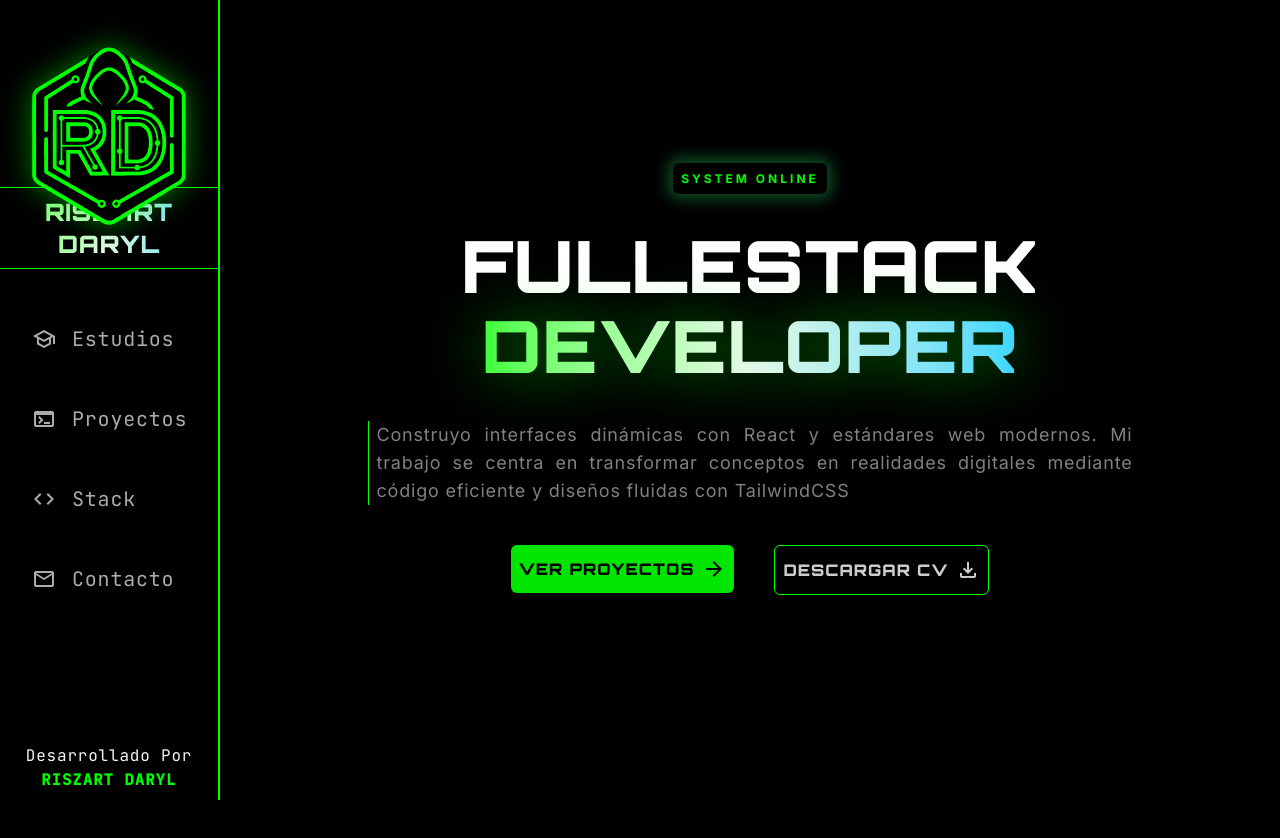
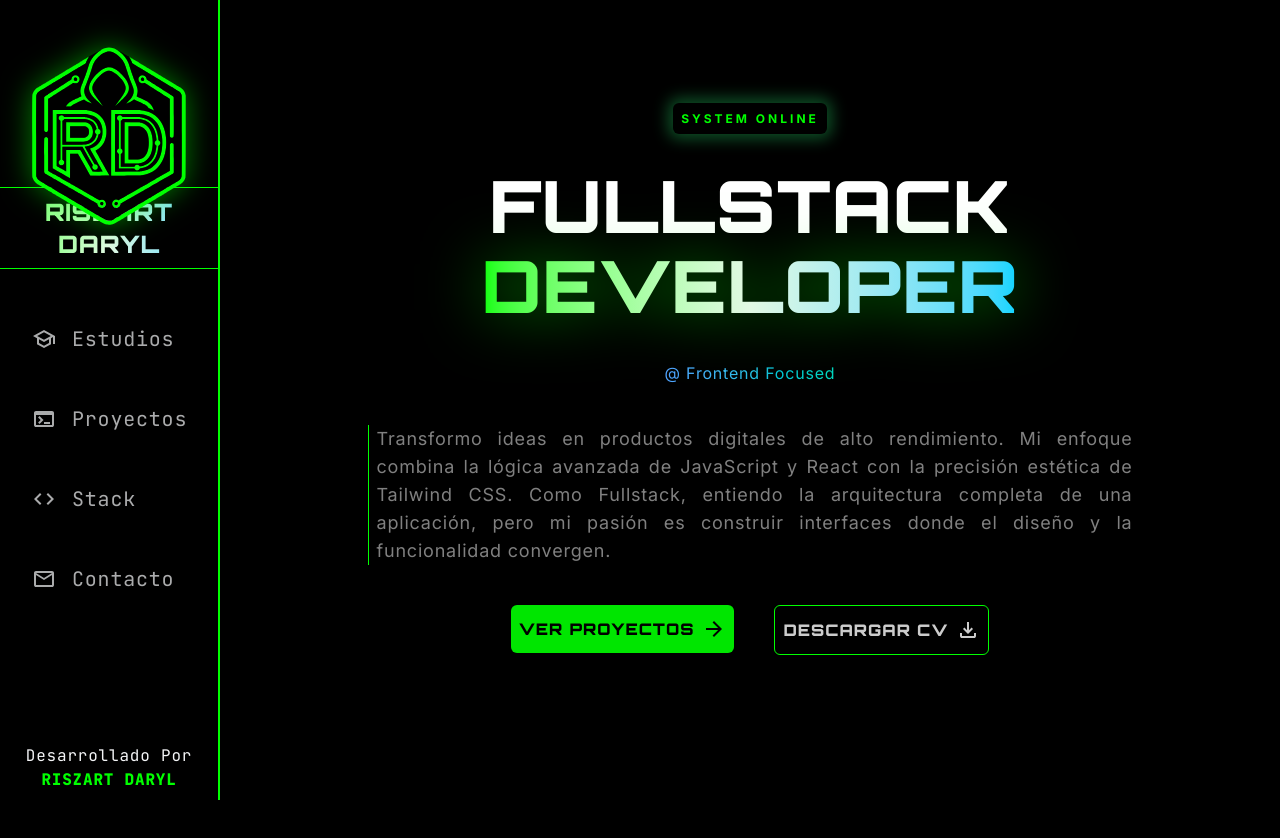
Before and after one commit to Riszart/riszartdaryl, a React (Vite) app in the folder frontend/: page / in a window 1280 px wide. Shown: the top 838 px of the page. Built offline with nearby package versions, Linux system fonts and the light colour scheme.

Commit message:
change home text description

```diff
--- a/frontend/src/pages/Home.jsx
+++ b/frontend/src/pages/Home.jsx
@@ -21,12 +21,13 @@ export function Home(){
           <strong className="tracking-[3px] p-2 text-xs inline text-cyber-green uppercase shadow-[0_0_15px_5px_rgba(34,197,94,0.4)] rounded-md">system online</strong>
         </div>
 
-        <h1 className="text-4xl sm:text-7xl uppercase font-bold text-center font-orbitron">fullestack
+        <h1 className="text-4xl sm:text-7xl uppercase font-bold text-center font-orbitron">fullstack
           <span className="mt-2 block  bg-linear-to-r from-cyber-green via-cyber-white to-cyber-skyblue bg-clip-text text-transparent drop-shadow-[0_0_30px_var(--color-cyber-green-shadow)]">developer</span>
         </h1>
+        <p className="text-transparent bg-clip-text bg-gradient-to-r from-blue-400 to-teal-400">@ Frontend Focused</p>
 
         <p className="border-l border-cyber-green pl-2 text-white/50 text-justify sm:w-3/4 sm:text-lg">
-        Construyo interfaces dinámicas con React y estándares web modernos. Mi trabajo se centra en transformar conceptos en realidades digitales mediante código eficiente y diseños fluidas con TailwindCSS</p>
+        Transformo ideas en productos digitales de alto rendimiento. Mi enfoque combina la lógica avanzada de JavaScript y React con la precisión estética de Tailwind CSS. Como Fullstack, entiendo la arquitectura completa de una aplicación, pero mi pasión es construir interfaces donde el diseño y la funcionalidad convergen.</p>
         <div className="flex gap-10 flex-col sm:flex-row">
           <NavLink to={'/Project'}>
             <Button text={'ver proyectos'} icon={ArrowIcon} />
```
